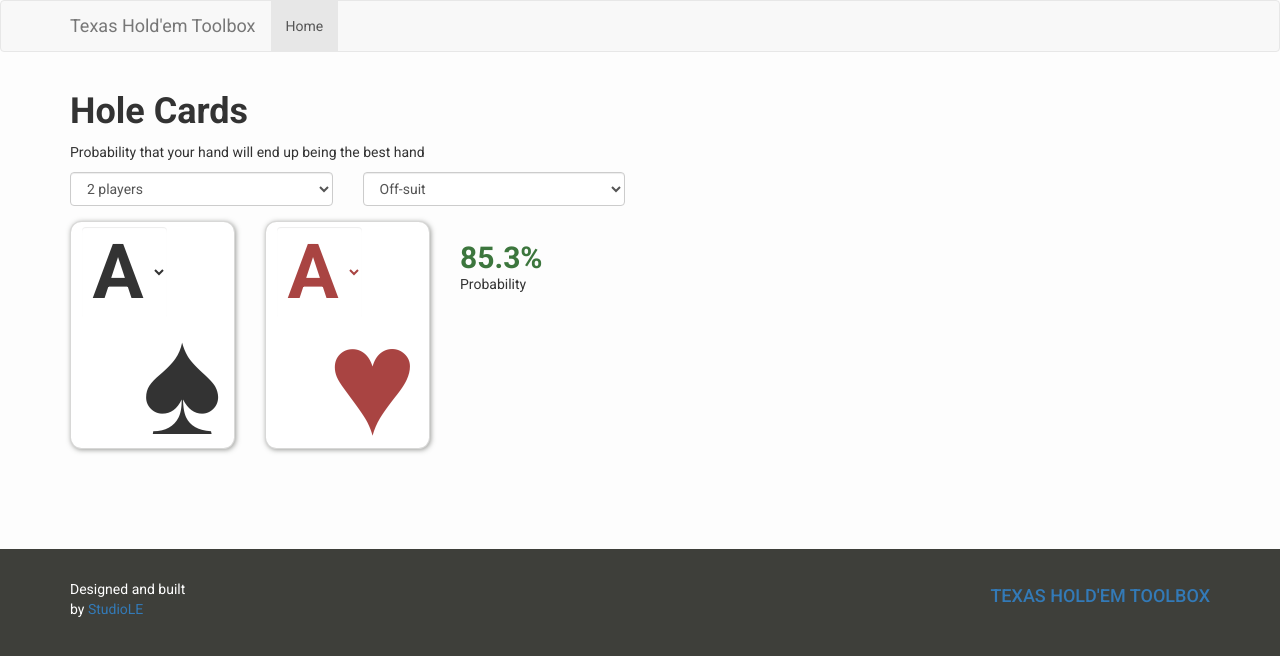
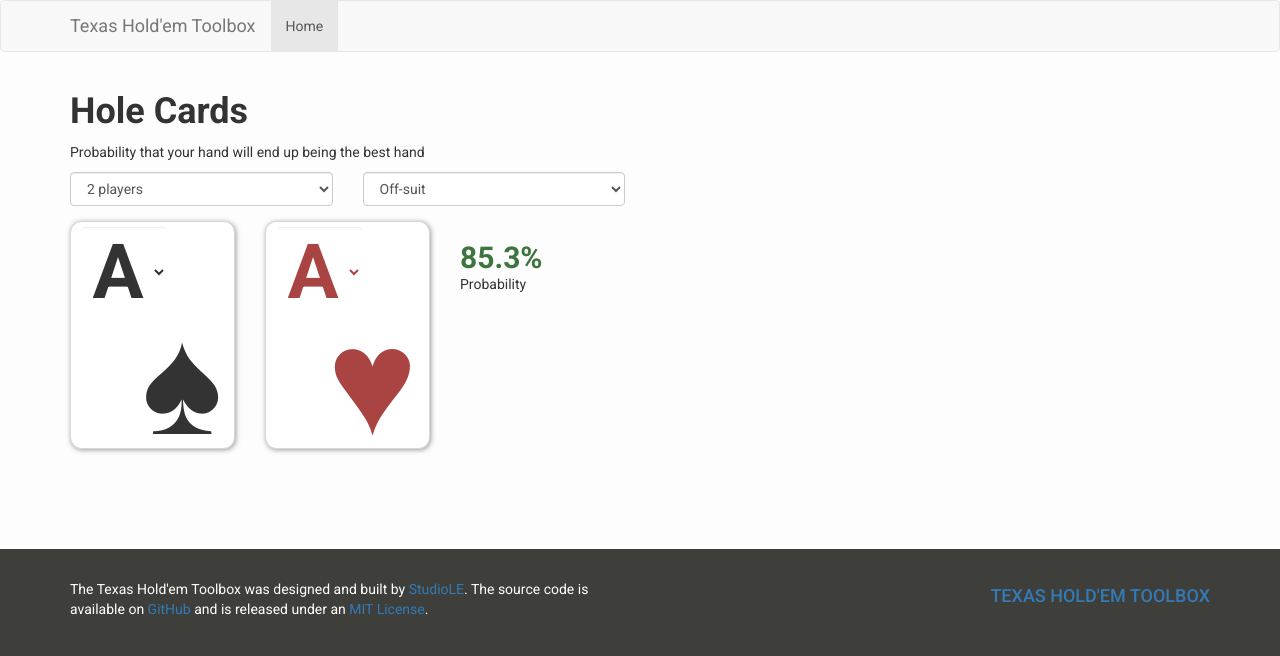
Before and after one commit to StudioLE/TexasHoldemToolbox, a plain HTML site: page www/index.html in a window 1280 px wide. Drawn offline with nearby package versions, Linux system fonts and the light colour scheme.

Commit message:
Minor revisions

```diff
--- a/www/index.html
+++ b/www/index.html
@@ -80,8 +80,7 @@
   <div class="container">
     <div class="row">
       <div class="col-sm-6 credit">
-        <p>Designed and built<br>
-         by <a href="https://studiole.uk">StudioLE</a></p>
+        <p>The Texas Hold'em Toolbox was designed and built by <a href="https://studiole.uk">StudioLE</a>. The source code is available on <a href="https://github.com/StudioLE/TexasHoldemToolbox">GitHub</a> and is released under an <a href="https://github.com/StudioLE/TexasHoldemToolbox/blob/master/LICENSE">MIT License</a>.</p>
       </div>
       <div class="col-sm-6">
         <a class="navbar-brand" href="#">Texas Hold'em Toolbox</a>
```
Also changed, not shown: 1 other file.
